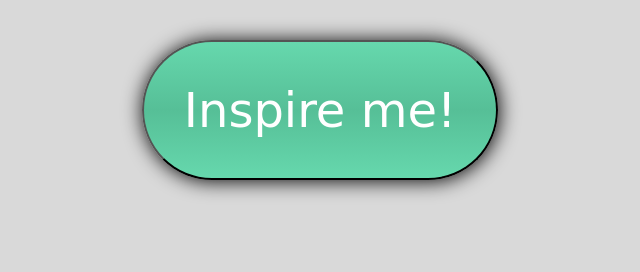
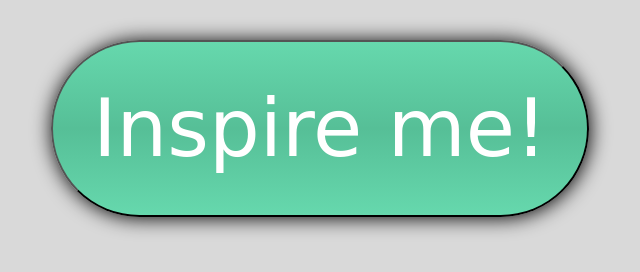
Before and after one commit to mclausen792/hackathon, a plain HTML site: page public/index.html in a window 1280 px wide. Shown: the whole page, without its empty margins (320-960 px from the left). Drawn offline with Linux system fonts and the light colour scheme; a web font is replaced by a local one.

```diff
--- a/public/style.css
+++ b/public/style.css
@@ -10,7 +10,6 @@ body {
 .body {
   height: 100vh;
   width: 100vw;
-  /*background-size: 100% 100%;*/
   background-position: center;
   background-size: cover;
   background-repeat: no-repeat;
@@ -42,7 +41,7 @@ button {
   box-shadow: 1px 1px 20px black;
   color: white;
   font-family: 'Baloo Bhaijaan', cursive;
-  font-size: 3em;
+  font-size: 5em;
 }
 
 .button {
```
Also changed, not shown: public/index.html (+0 -1 lines), 1 other file.
